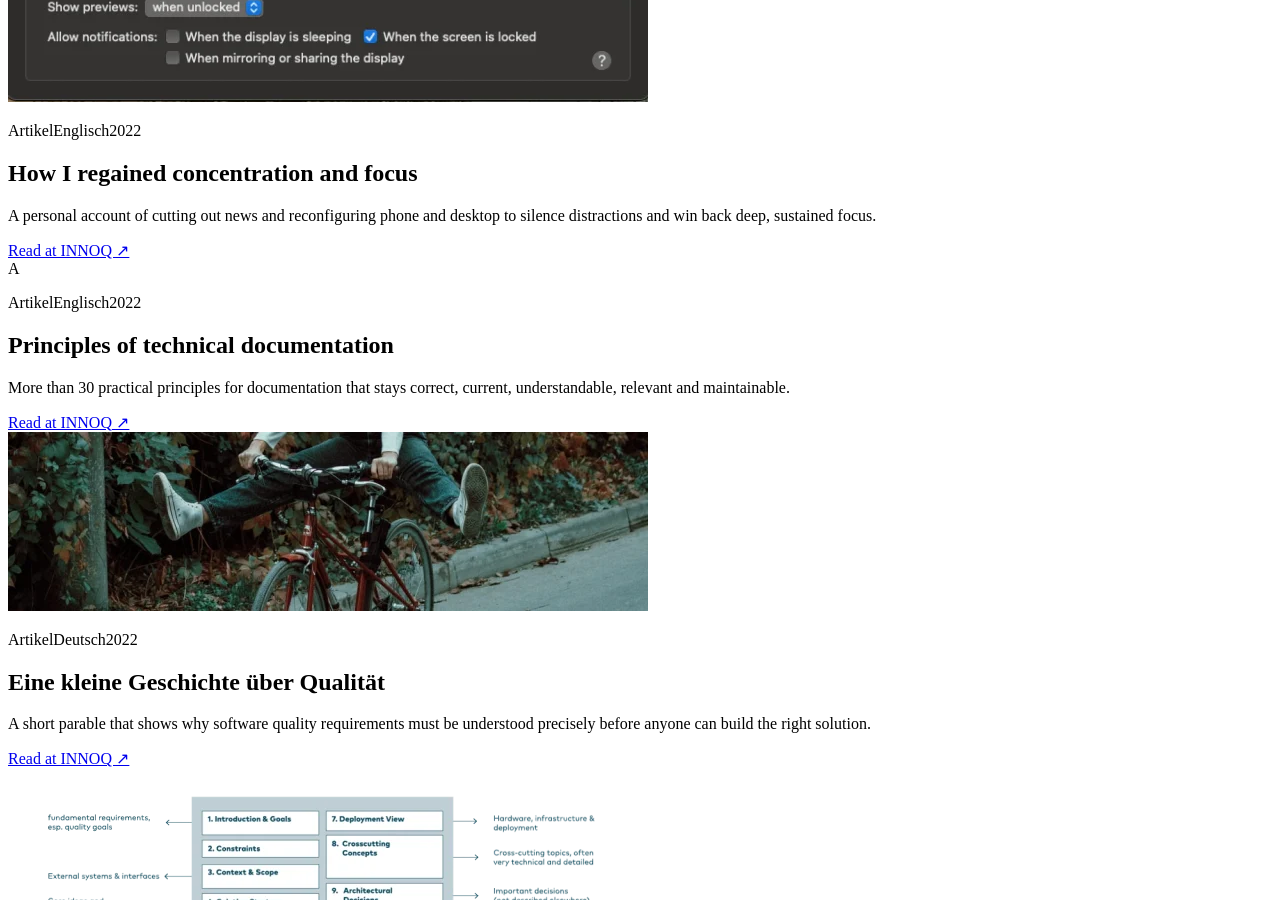
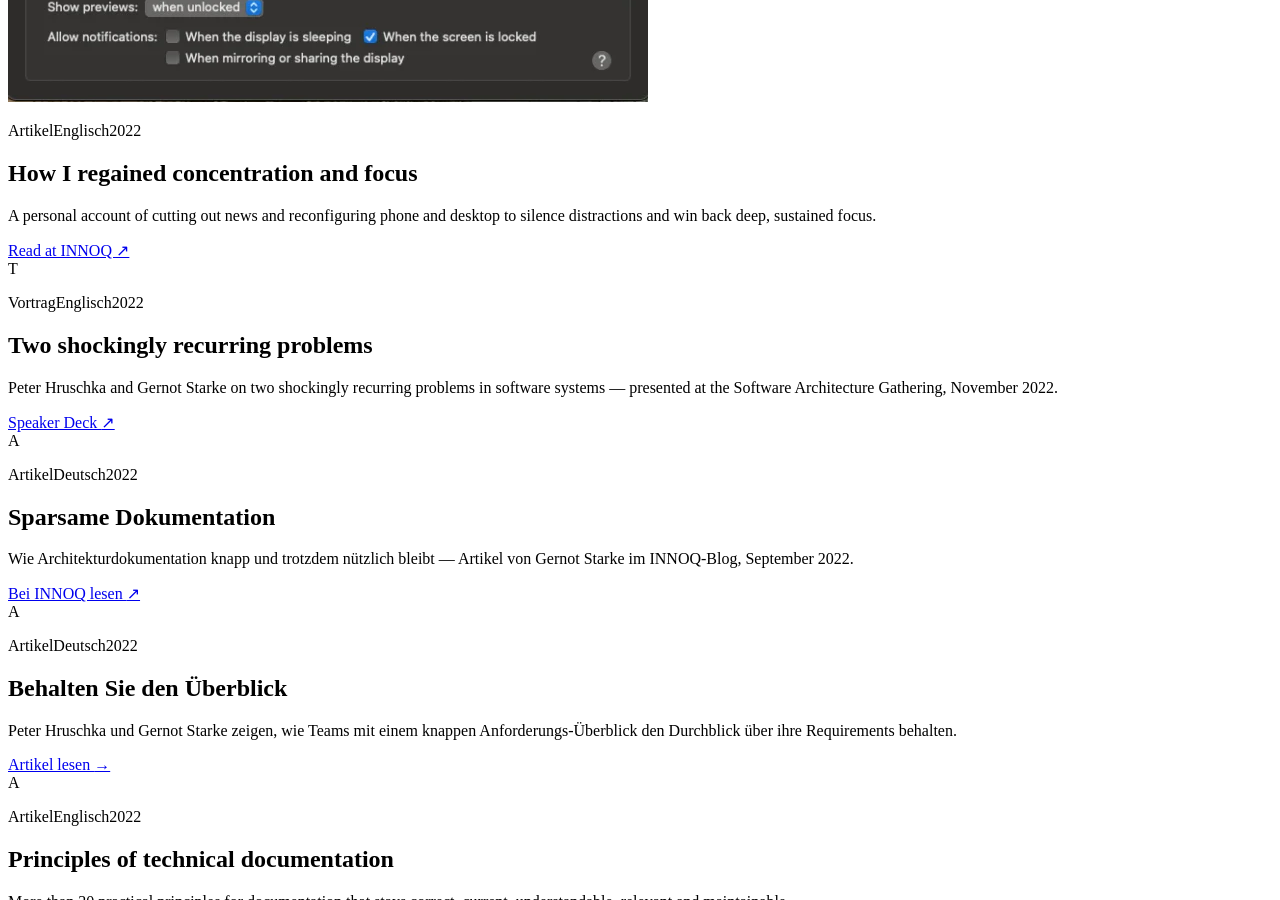
Before and after one commit to arc42/arc42.de-site, a Jekyll site: the page built from _pages/publikationen.md, in a window 1280 px wide and 900 px high, scrolled down 14200 px. Built offline with Jekyll 4.4.1, drawn with Linux system fonts in a browser that asks for light colours; cached includes are drawn as plain includes; some of the changed text lies outside the part shown.

Commit message:
Add three de-only entries: SAG-2022 talk, Requirements-Überblick, Sparsame Dokumentation (Artikel)

```diff
--- /dev/null
+++ b/_resources/requirements-ueberblick.md
@@ -0,0 +1,10 @@
+---
+type: "article"
+title: "Behalten Sie den Überblick"
+language: "de"
+year: 2022
+link: "/articles/2022-11-requirements-overview/"
+link_label: "Artikel lesen"
+summary: "Peter Hruschka und Gernot Starke zeigen, wie Teams mit einem knappen Anforderungs-Überblick den Durchblick über ihre Requirements behalten."
+search: "requirements überblick anforderungen requirements-overview hruschka starke"
+---
--- /dev/null
+++ b/_resources/sparsame-dokumentation-artikel.md
@@ -0,0 +1,10 @@
+---
+type: "article"
+title: "Sparsame Dokumentation"
+language: "de"
+year: 2022
+link: "https://www.innoq.com/de/articles/2022/09/sparsame-dokumentation/"
+link_label: "Bei INNOQ lesen"
+summary: "Wie Architekturdokumentation knapp und trotzdem nützlich bleibt — Artikel von Gernot Starke im INNOQ-Blog, September 2022."
+search: "sparsame dokumentation arc42 innoq starke architekturdokumentation"
+---
--- /dev/null
+++ b/_resources/two-shockingly-recurring-problems.md
@@ -0,0 +1,10 @@
+---
+type: "talk"
+title: "Two shockingly recurring problems"
+language: "en"
+year: 2022
+link: "https://speakerdeck.com/gernotstarke/two-shockingly-recurring-problems"
+link_label: "Speaker Deck"
+summary: "Peter Hruschka and Gernot Starke on two shockingly recurring problems in software systems — presented at the Software Architecture Gathering, November 2022."
+search: "two shockingly recurring problems hruschka starke software architecture gathering sag 2022 requirements architecture"
+---
```
Also changed, not shown: articles/2022-11-Requirements-Ueberblick.md (+0 -3 lines).
